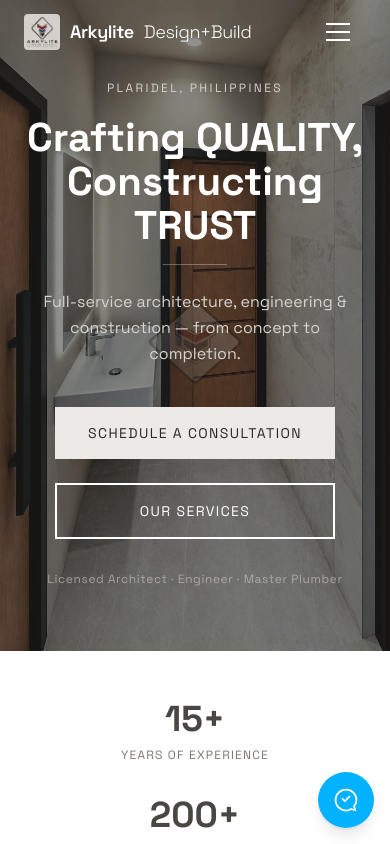
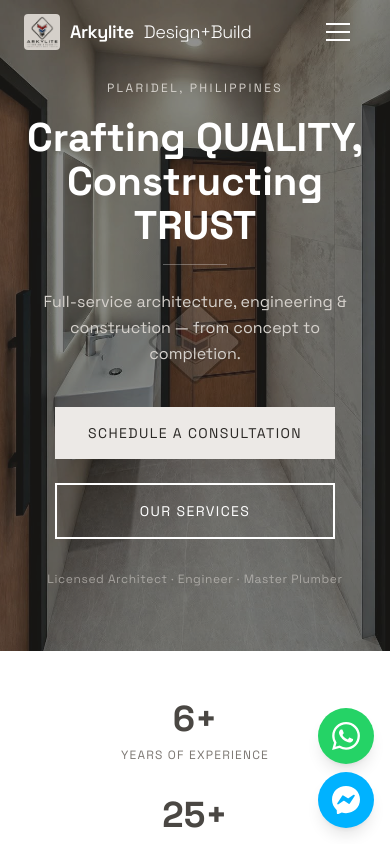
Before and after one commit to ganzonyd-bot/arkylite, a Next.js app: page / in a window 390 px wide. Shown: the top 844 px of the page. Built offline with nearby package versions, Linux system fonts and the light colour scheme.

Commit message:
update phone to 09283096283, add WhatsApp buttons, remove testimonials, update stats and FAQ content

```diff
--- a/app/components/EstimateBanner.tsx
+++ b/app/components/EstimateBanner.tsx
@@ -19,10 +19,10 @@ export default function EstimateBanner() {
           Get a free consultation and site estimate — no obligation, no pressure.
         </p>
         <a
-          href="tel:09950342055"
+          href="tel:09283096283"
           className="shrink-0 inline-flex items-center border-2 border-[#ECE9E6] text-[#ECE9E6] px-6 py-4 text-xs tracking-widest uppercase transition-all duration-200 hover:border-transparent hover:bg-white/10"
         >
-          Call 0995 034 2055
+          Call 0928 309 6283
         </a>
       </div>
     </section></ScrollAnimation>
--- a/app/components/FAQ.tsx
+++ b/app/components/FAQ.tsx
@@ -6,11 +6,11 @@ import ScrollAnimation from "./ScrollAnimation";
 const FAQS = [
   {
     q: "What areas do you serve?",
-    a: "We are based in Plaridel, Bulacan and serve projects across Bulacan, Metro Manila, and nearby provinces. For larger commercial or industrial projects, we can coordinate nationwide.",
+    a: "We are based in Gumaca, Quezon Province and serve projects across Quezon, Metro Manila, and nearby provinces. For larger commercial or industrial projects, we can coordinate nationwide.",
   },
   {
     q: "Do you offer free estimates?",
-    a: "Yes. We provide free site consultations and estimates with no obligation. Contact us to schedule a visit and we will discuss your project scope, timeline, and budget.",
+    a: "We charge a minor fee for estimates and consultations. Contact us to schedule a visit and we will discuss your project scope, timeline, and budget.",
   },
   {
     q: "What types of projects do you handle?",
@@ -22,7 +22,7 @@ const FAQS = [
   },
   {
     q: "How long does a typical project take?",
-    a: "Timelines depend on scope and site conditions. A residential renovation may take 2–3 months, while a full commercial build can take 6–12 months. We provide a realistic schedule during the consultation.",
+    a: "Timelines depend on scope and site conditions. A residential renovation may take 3–4 months, new construction about 5–6 months, while a full commercial build can take 6–12 months. We provide a realistic schedule during the consultation.",
   },
   {
     q: "Can I supply my own materials?",
--- a/app/components/FloatingMessenger.tsx
+++ b/app/components/FloatingMessenger.tsx
@@ -1,5 +1,17 @@
 export default function FloatingMessenger() {
   return (
+    <>
+      <a
+        href="https://wa.me/639283096283"
+        target="_blank"
+        rel="noopener noreferrer"
+        className="fixed bottom-20 right-4 md:bottom-24 md:right-6 z-50 w-14 h-14 rounded-full bg-[#25D366] flex items-center justify-center shadow-lg hover:scale-110 transition-transform duration-200"
+        aria-label="Chat on WhatsApp"
+      >
+        <svg width="28" height="28" viewBox="0 0 24 24" fill="white" className="shrink-0">
+          <path d="M17.472 14.382c-.297-.149-1.758-.867-2.03-.967-.273-.099-.471-.148-.67.15-.197.297-.767.966-.94 1.164-.173.199-.347.223-.644.075-.297-.15-1.255-.463-2.39-1.475-.883-.788-1.48-1.761-1.653-2.059-.173-.297-.018-.458.13-.606.134-.133.298-.347.446-.52.149-.174.198-.298.298-.497.099-.198.05-.371-.025-.52-.075-.149-.669-1.612-.916-2.207-.242-.579-.487-.5-.669-.51-.173-.008-.371-.01-.57-.01-.198 0-.52.074-.792.372-.272.297-1.04 1.016-1.04 2.479 0 1.462 1.065 2.875 1.213 3.074.149.198 2.096 3.2 5.077 4.487.709.306 1.262.489 1.694.625.712.227 1.36.195 1.871.118.571-.085 1.758-.719 2.006-1.413.248-.694.248-1.289.173-1.413-.074-.124-.272-.198-.57-.347m-5.421 7.403h-.004a9.87 9.87 0 01-5.031-1.378l-.361-.214-3.741.982.998-3.648-.235-.374a9.86 9.86 0 01-1.51-5.26c.001-5.45 4.436-9.884 9.888-9.884 2.64 0 5.122 1.03 6.988 2.898a9.825 9.825 0 012.893 6.994c-.003 5.45-4.437 9.884-9.885 9.884m8.413-18.297A11.815 11.815 0 0012.05 0C5.495 0 .16 5.335.157 11.892c0 2.096.547 4.142 1.588 5.945L.057 24l6.305-1.654a11.882 11.882 0 005.683 1.448h.005c6.554 0 11.89-5.335 11.893-11.893a11.821 11.821 0 00-3.48-8.413z" />
+        </svg>
+      </a>
       <a
         href="https://www.messenger.com/t/480464268492479"
         target="_blank"
@@ -7,10 +19,10 @@ export default function FloatingMessenger() {
         className="fixed bottom-4 right-4 md:bottom-6 md:right-6 z-50 w-14 h-14 rounded-full bg-[#00B2FF] flex items-center justify-center shadow-lg hover:scale-110 transition-transform duration-200 animate-messenger"
         aria-label="Chat on Messenger"
       >
-      <svg width="28" height="28" viewBox="0 0 24 24" fill="none" stroke="white" strokeWidth="1.5" strokeLinecap="round" strokeLinejoin="round">
-        <path d="M21 12a9 9 0 1 0-9 9 8.9 8.9 0 0 0 4.5-1.3l3.5 1.1-1.1-3.5A9 9 0 0 0 21 12z" />
-        <path d="M9 11l2 2 4-4" />
+        <svg width="28" height="28" viewBox="0 0 24 24" fill="white" className="shrink-0">
+          <path d="M12 0C5.24 0 0 4.952 0 11.64c0 3.499 1.434 6.521 3.769 8.61a.96.96 0 0 1 .323.683l.065 2.135a.96.96 0 0 0 1.347.85l2.381-1.053a.96.96 0 0 1 .641-.046A13 13 0 0 0 12 23.28c6.76 0 12-4.952 12-11.64S18.76 0 12 0m6.806 7.44c.522-.03.971.567.63 1.094l-4.178 6.457a.707.707 0 0 1-.977.208l-3.87-2.504a.44.44 0 0 0-.49.007l-4.363 3.01c-.637.438-1.415-.317-.995-.966l4.179-6.457a.706.706 0 0 1 .977-.21l3.87 2.505c.15.097.344.094.491-.007l4.362-3.008a.7.7 0 0 1 .364-.13" />
         </svg>
       </a>
+    </>
   );
 }
--- a/app/components/Footer.tsx
+++ b/app/components/Footer.tsx
@@ -50,10 +50,10 @@ export default function Footer() {
               <li>Plaridel, Philippines 4306</li>
               <li>
                 <a
-                  href="tel:09950342055"
+                  href="tel:09283096283"
                   className="hover:text-white transition-colors duration-200"
                 >
-                  0995 034 2055
+                  0928 309 6283
                 </a>
               </li>
               <li>
@@ -69,7 +69,7 @@ export default function Footer() {
         </div>
 
         <div className="border-t border-[#D6D2CD]/10 mt-6 pt-4 text-center text-[#D6D2CD] text-xs tracking-wider">
-          &copy; {new Date().getFullYear()} Arkylite Design + Build. All rights
+          &copy; 2023 Arkylite Design + Build. All rights
           reserved.
         </div>
       </div>
--- a/app/components/Stats.tsx
+++ b/app/components/Stats.tsx
@@ -3,9 +3,9 @@
 import { useState, useEffect, useRef } from "react";
 
 const STATS = [
-  { value: 15, suffix: "+", label: "Years of Experience" },
-  { value: 200, suffix: "+", label: "Projects Completed" },
-  { value: 100, suffix: "%", label: "Client Satisfaction" },
+  { value: 6, suffix: "+", label: "Years of Experience" },
+  { value: 25, suffix: "+", label: "Projects Completed" },
+  { value: 0, suffix: "", label: "Hidden Fees", prefix: "Zero" },
 ];
 
 export default function Stats() {
@@ -43,7 +43,7 @@ export default function Stats() {
       const progress = Math.min(elapsed / duration, 1);
       const eased = 1 - Math.pow(1 - progress, 3);
 
-      setCounts(STATS.map((s) => Math.round(eased * s.value)));
+      setCounts(STATS.map((s) => (s.prefix ? 0 : Math.round(eased * s.value))));
 
       if (progress < 1) {
         requestAnimationFrame(animate);
@@ -60,8 +60,8 @@ export default function Stats() {
           {STATS.map((stat, i) => (
             <div key={stat.label}>
               <p className="text-[#4A4743] text-4xl md:text-5xl font-bold">
-                {counts[i]}
-                {stat.suffix}
+                {stat.prefix || counts[i]}
+                {!stat.prefix && stat.suffix}
               </p>
               <p className="text-[#7D7873] text-xs tracking-widest uppercase mt-2">
                 {stat.label}
--- a/app/page.tsx
+++ b/app/page.tsx
@@ -9,7 +9,6 @@ const Services = dynamic(() => import("@/app/components/Services"));
 const TrustBar = dynamic(() => import("@/app/components/TrustBar"));
 const Projects = dynamic(() => import("@/app/components/Projects"));
 const Gallery = dynamic(() => import("@/app/components/Gallery"));
-const Testimonials = dynamic(() => import("@/app/components/Testimonials"));
 const FAQ = dynamic(() => import("@/app/components/FAQ"));
 const EstimateBanner = dynamic(() => import("@/app/components/EstimateBanner"));
 const Contact = dynamic(() => import("@/app/components/Contact"));
@@ -28,7 +27,6 @@ export default function Home() {
       <TrustBar />
       <Projects />
       <Gallery />
-      <Testimonials />
       <FAQ />
       <EstimateBanner />
       <Contact />
```
Also changed, not shown: app/components/Contact.tsx (+17 -7 lines). Lines whose indentation alone changed are shown as unchanged.
